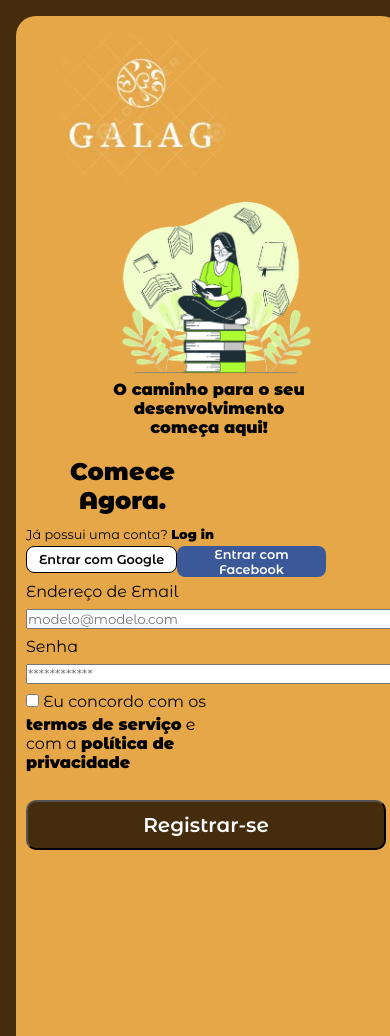
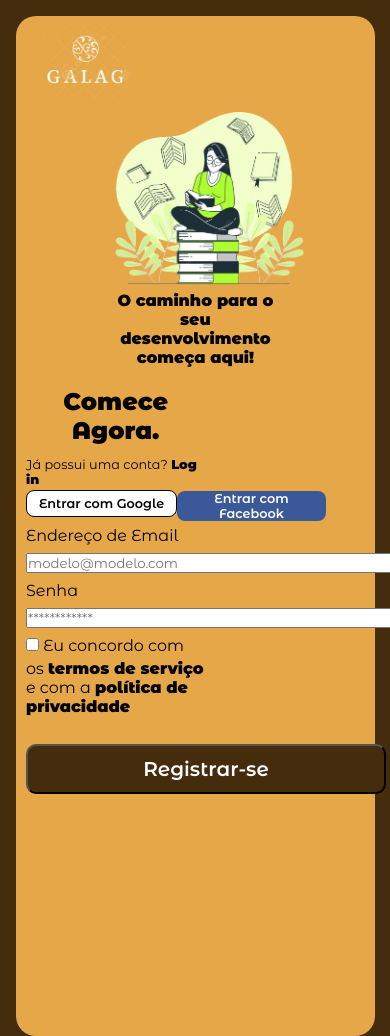
Before and after one commit to gabrielolisilva/Login_Page, a plain HTML site: page index.html in a window 390 px wide. Shown: the top 1036 px of the page. Drawn offline with Linux system fonts and the light colour scheme.

Commit message:
Style update

```diff
--- a/style.css
+++ b/style.css
@@ -21,20 +21,21 @@
 
 body{
     background-color: var(--cor9);
+    overflow-x: hidden;
 }
 
 #principal{
     background-color: #e6a748;
     width: 96vw;
-    height: 97vh;
+    height: 96vh;
     margin: 1em;
 
     border-radius: 20px;
 }
 
 #principal img{
-    width: 15em;
-    padding-top: 15px;
+    width: 8em;
+    padding-top: 5px;
     padding-left: 6px;
 }
 
@@ -48,7 +49,7 @@ body{
 }
 
 #ladoEsquerdo img{
-    width: 36em;
+    width: 32em;
 }
 
 #ladoEsquerdo h1{
@@ -149,17 +150,13 @@ body{
 }
 
 @media screen and (max-width: 921px) {
-    body{
-        overflow-x: hidden;
-    }
-
     #blocos{
         display: block;
     }
 
     #principal{
         width: 98vw;
-        height: 1040px;
+        height: 98vh;
     }
 
     #ladoEsquerdo{
@@ -172,7 +169,7 @@ body{
 
     #ladoDireito{
         margin: auto;
-        margin-top: 20px;
+        margin-top: 8px;
         padding-left: 0px;
     }
 
@@ -207,8 +204,8 @@ body{
 
 @media screen and (max-width: 590px) {
     #principal{
-        width: 99vw;
-        height: 1040px;
+        width: 92vw;
+        height: 1020px;
     }
 
     #ladoEsquerdo{
```
